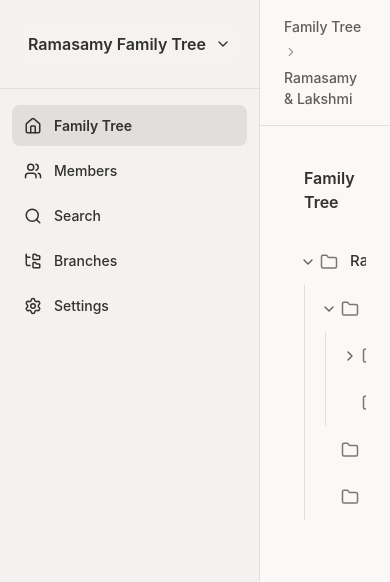
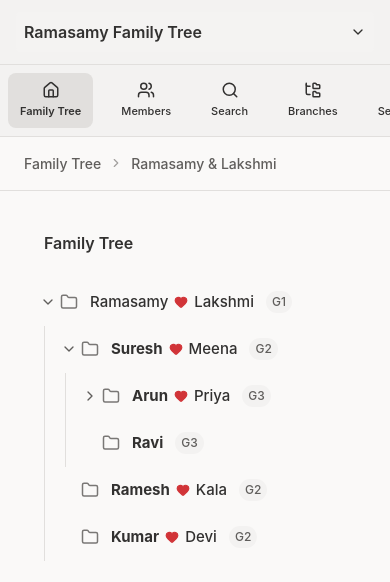
Before and after one commit to vrMithun/Family-Tree, a React (Vite) app: page / in a window 390 px wide. Shown: the top 582 px of the page. Built offline with nearby package versions, Linux system fonts and the light colour scheme.

Commit message:
Add responsive layout for mobile

```diff
--- a/src/App.css
+++ b/src/App.css
@@ -194,3 +194,10 @@ body {
   overflow-y: auto;
   background: var(--bg-primary);
 }
+
+/* Responsive Design */
+@media (max-width: 768px) {
+  .app-container {
+    flex-direction: column;
+  }
+}
--- a/src/components/Sidebar.css
+++ b/src/components/Sidebar.css
@@ -50,3 +50,44 @@
   background-color: var(--bg-active);
   font-weight: 600;
 }
+
+/* Mobile Responsive Sidebar */
+@media (max-width: 768px) {
+  .sidebar {
+    width: 100%;
+    height: auto;
+    border-right: none;
+    border-bottom: 1px solid var(--border-color);
+    z-index: 100;
+  }
+
+  .sidebar-header {
+    padding: 12px 16px;
+  }
+
+  .sidebar-nav {
+    flex-direction: row;
+    overflow-x: auto;
+    padding: 8px;
+    gap: 16px;
+    /* hide scrollbar */
+    -ms-overflow-style: none;  /* IE and Edge */
+    scrollbar-width: none;  /* Firefox */
+  }
+
+  .sidebar-nav::-webkit-scrollbar {
+    display: none;
+  }
+
+  .sidebar-link {
+    width: auto;
+    flex-direction: column;
+    padding: 8px 12px;
+    gap: 4px;
+    font-size: 11px;
+    justify-content: center;
+    align-items: center;
+    white-space: nowrap;
+    border-radius: 8px;
+  }
+}
```
